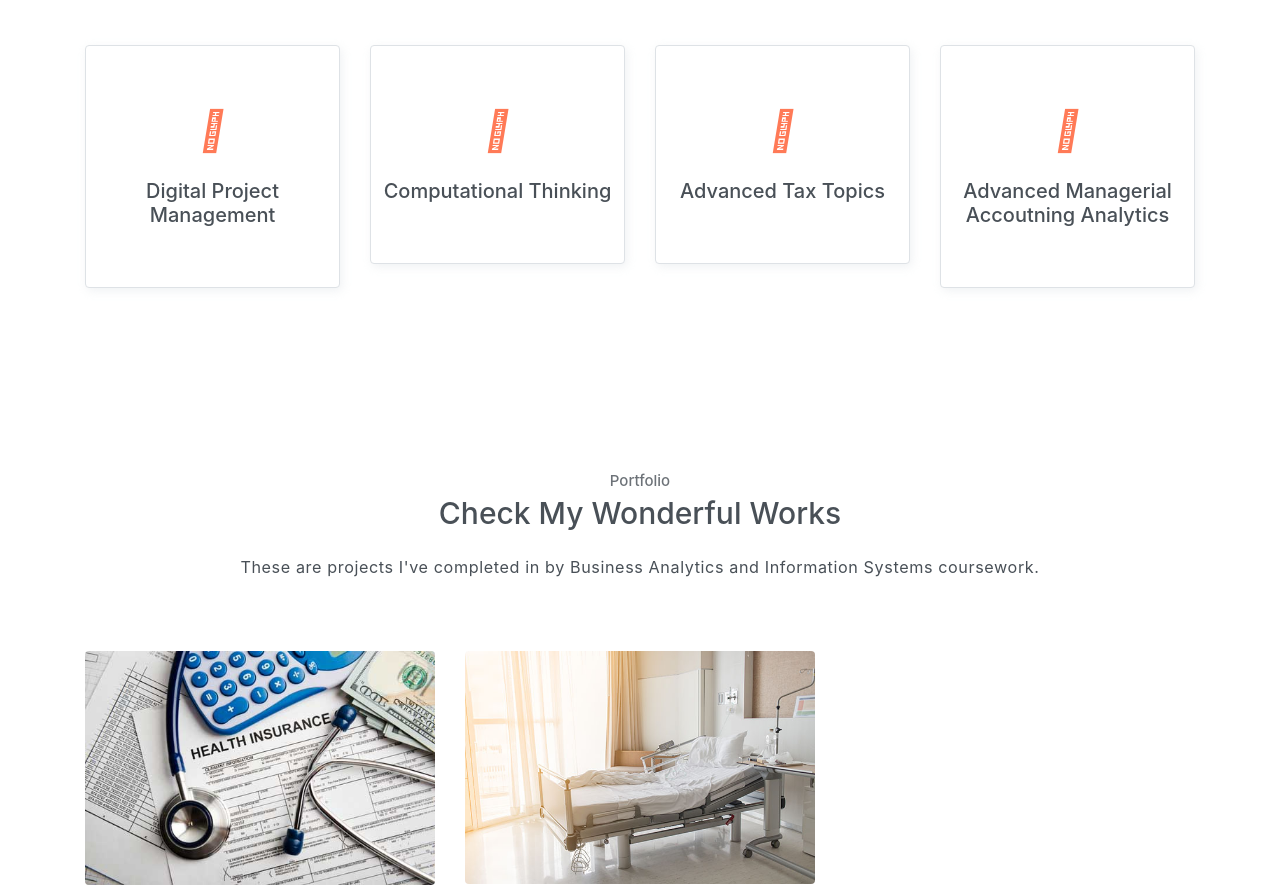
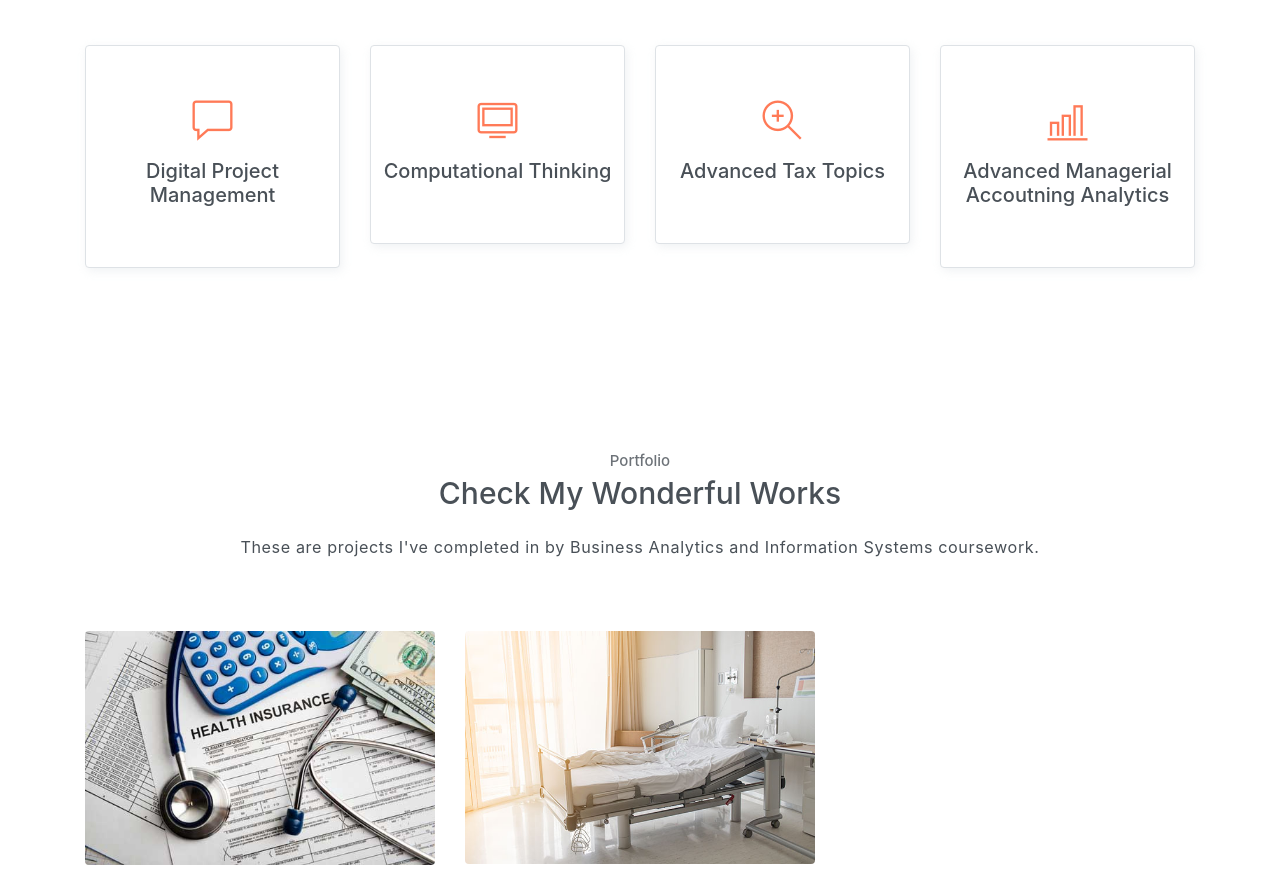
Before and after one commit to morganalbertsen/final-project, a plain HTML site: page index.html in a window 1280 px wide. Shown: the part 1495-2383 px from the top of the page. Drawn offline with nearby package versions, Linux system fonts and the light colour scheme; files that its build step writes are made by us from their sources; grey boxes are pictures that could not be loaded; files whose address does not match are found by name.

Commit message:
href fix

```diff
--- a/index.html
+++ b/index.html
@@ -7,9 +7,9 @@
     <meta name="author" content="Devcrud">
     <title>Morgan Albertsen's Personal Webpage</title>
     <!-- font icons -->
-    <link rel="stylesheet" href="assets/vendors/themify-icons/css/themify-icons.css">
+    <link rel="stylesheet" href="vendors/themify-icons/css/themify-icons.css">
     <!-- Bootstrap + Steller main styles -->
-	<link rel="stylesheet" href="assets/css/steller.css">
+	<link rel="stylesheet" href="css/steller.css">
 </head>
 <body data-spy="scroll" data-target=".navbar" data-offset="40" id="navagation">
 
```
